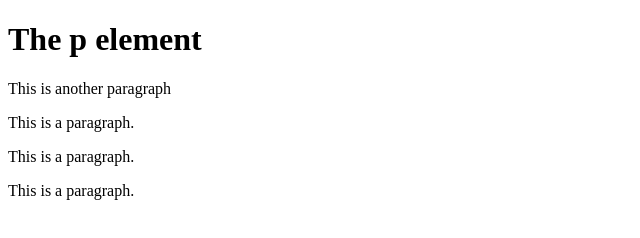
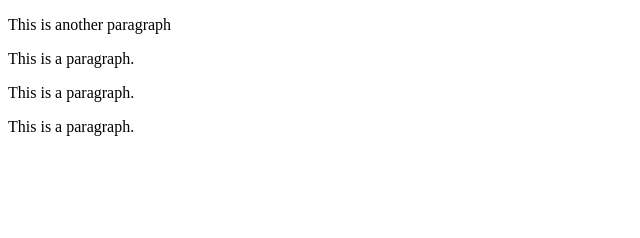
Before and after one commit to keshabDora/learning-git, a plain HTML site: page index.html in a window 1280 px wide. Shown: the whole page, without its empty margins (0-640 px from the left). Drawn offline with Linux system fonts and the light colour scheme.

Commit message:
Update index.html

```diff
--- a/index.html
+++ b/index.html
@@ -2,10 +2,7 @@
 <html>
 <body>
 
-<h1>The p element</h1>
-
 <p> This is another paragraph </p>
-
 <p>This is a paragraph.</p>
 <p>This is a paragraph.</p>
 <p>This is a paragraph.</p>
```
